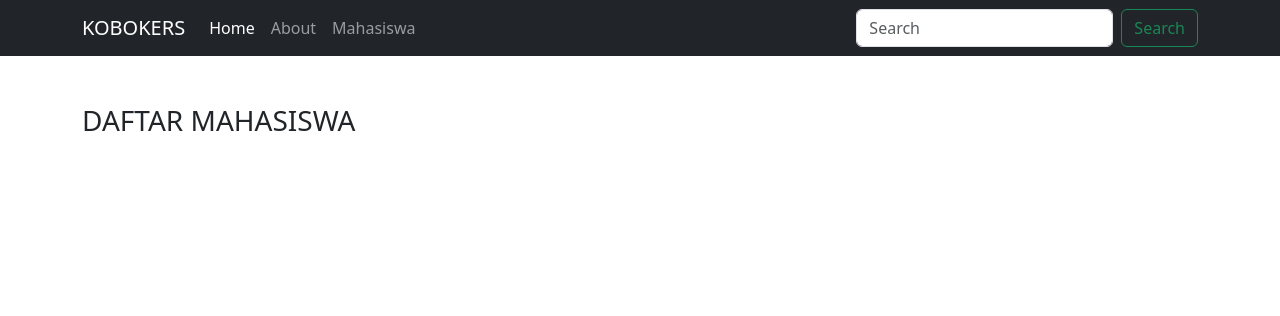
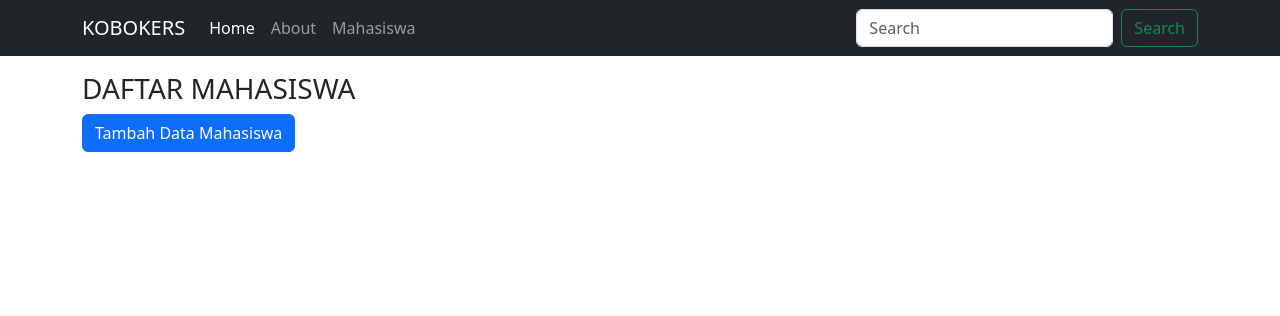
Before and after one commit to giansoniaputra/Pembelajaran, a PHP site: the page made by php_mvc/app/views/mahasiswa/index.php in a window 1280 px wide. Shown: the top 316 px of the page. Run offline with PHP 8.4, Linux system fonts and the light colour scheme; the template is opened without the code that fills it, so the values that code supplies are empty; some libraries are stand-ins or nearby versions.

Commit message:
#INSERT DATA + MODAL BOX (Has Problem)

```diff
--- a/php_mvc/app/core/Database.php
+++ b/php_mvc/app/core/Database.php
@@ -68,4 +68,9 @@ class Database{
         $this->execute();
         return  $this->statment->fetch(PDO::FETCH_ASSOC);
     }
+
+    public function rowCount()
+    {
+        return $this->statment->rowCount();
+    }
 }
--- a/php_mvc/app/views/mahasiswa/index.php
+++ b/php_mvc/app/views/mahasiswa/index.php
@@ -1,15 +1,65 @@
-<div class="container mt-5">
+<div class="container mt-3">
     <div class="row">
         <div class="col-6">
             <h3>DAFTAR MAHASISWA</h3>
+            <!-- Button trigger modal -->
+            <button type="button" class="btn btn-primary" data-bs-toggle="modal" data-bs-target="#Modal">
+                Tambah Data Mahasiswa
+            </button>
+            <br><br>
             <ul class="list-group">
                 <?php foreach ($data['mhs'] as $mhs) : ?>
                     <li class="list-group-item d-flex justify-content-between align-items-center">
                         <?= $mhs['Nama']; ?>
-                        <a href="<?= BASEURL ?>/mahasiswa/detail/<?= $mhs['id'] ?>" class="badge text-bg-primary ">Details</a>
+                        <a href="<?= BASEURL ?>/mahasiswa/detail/<?= $mhs['id'] ?>" class="badge text-bg-primary">Details</a>
                     </li>
                 <?php endforeach; ?>
             </ul>
         </div>
     </div>
 </div>
+
+<!-- Modal -->
+<div class="modal fade" id="Modal" tabindex="-1" aria-labelledby="Modal" aria-hidden="true">
+    <div class="modal-dialog">
+        <div class="modal-content">
+            <div class="modal-header">
+                <h1 class="modal-title fs-5" id="Modal">Tambahkan Data Mahasiswa</h1>
+                <button type="button" class="btn-close" data-bs-dismiss="modal" aria-label="Close"></button>
+            </div>
+            <div class="modal-body">
+                <form action="<?= BASEURL ?>/mahasiswa/tambah" method="post">
+                    <!-- Nama -->
+                    <div class="mb-3">
+                        <label for="Nama" class="form-label">Nama :</label>
+                        <input type="text" class="form-control" id="Nama" name="Nama" placeholder="Masukan Nama Mahasiswa" required>
+                    </div>
+                    <!-- NPM -->
+                    <div class="mb-3">
+                        <label for="NPM" class="form-label">NPMs</label>
+                        <input type="number" class="form-control" id="NPM" placeholder="Masukan NPM Mahasiswa" name="NPM" required>
+                    </div>
+                    <!-- Email -->
+                    <div class="mb-3">
+                        <label for="email" class="form-label">Email</label>
+                        <input type="email" class="form-control" id="email" placeholder="name@example.com" name="email" required>
+                    </div>
+                    <!-- jurusan -->
+                    <div class="mb-3">
+                        <label for="jurusan" class="form-label">Jurusan</label>
+                        <select class="form-select" aria-label="Default select example" name="jurusan" required>
+                            <label for="email" class="form-label">Email address</label>
+                            <option value="">Pilih Jurusan...</option>
+                            <option value="Teknik Informatika">Teknik Informatika</option>
+                            <option value="TKJ">TKJ</option>
+                        </select>
+                    </div>
+            </div>
+            <div class="modal-footer">
+                <button type="button" class="btn btn-secondary" data-bs-dismiss="modal">Close</button>
+                <button type="submit" class="btn btn-primary">Save changes</button>
+            </div>
+            </form>
+        </div>
+    </div>
+</div>
```
Also changed, not shown: php_mvc/app/controlers/Mahasiswa.php (+8 -0 lines), php_mvc/app/models/Mahasiswa_model.php (+15 -0 lines).
